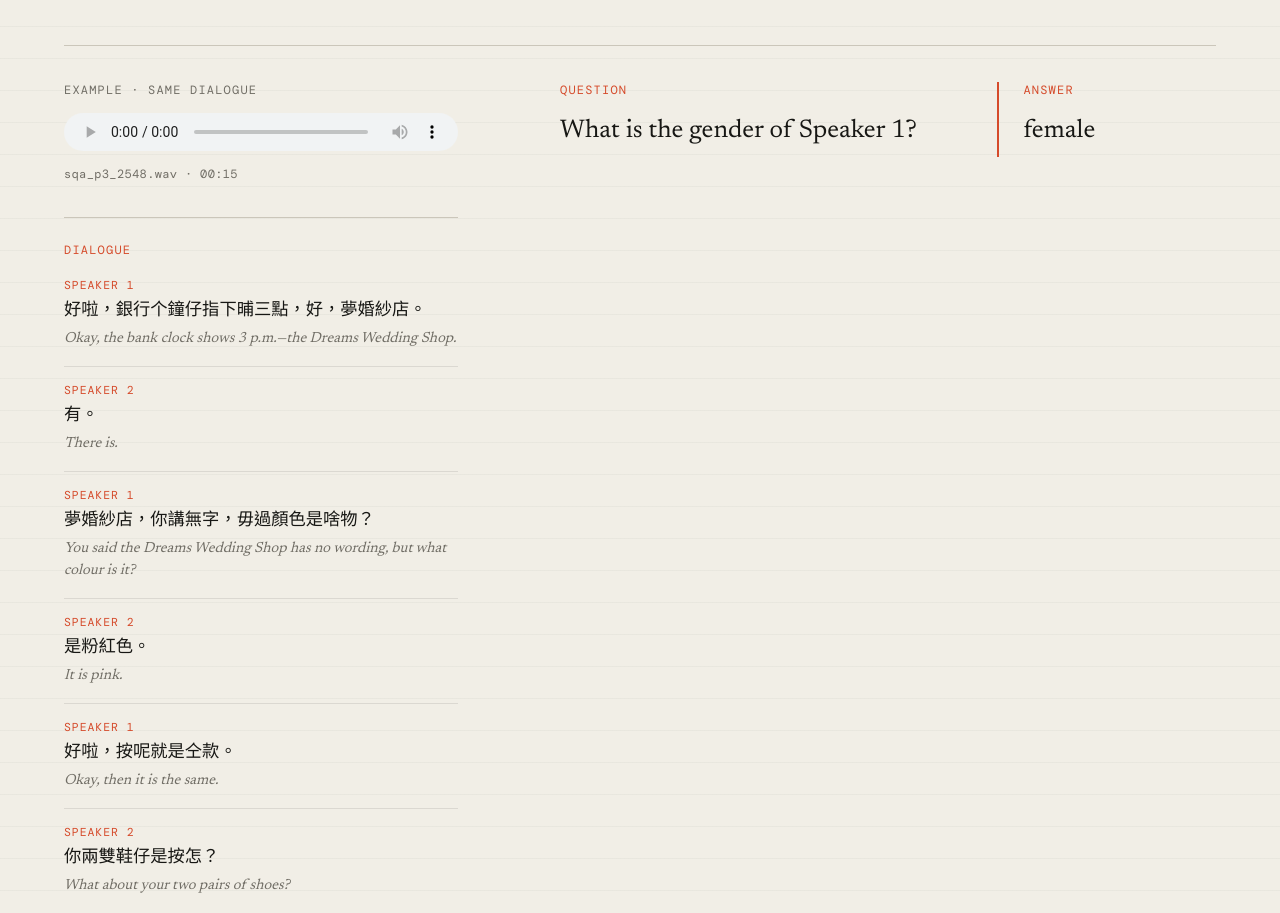
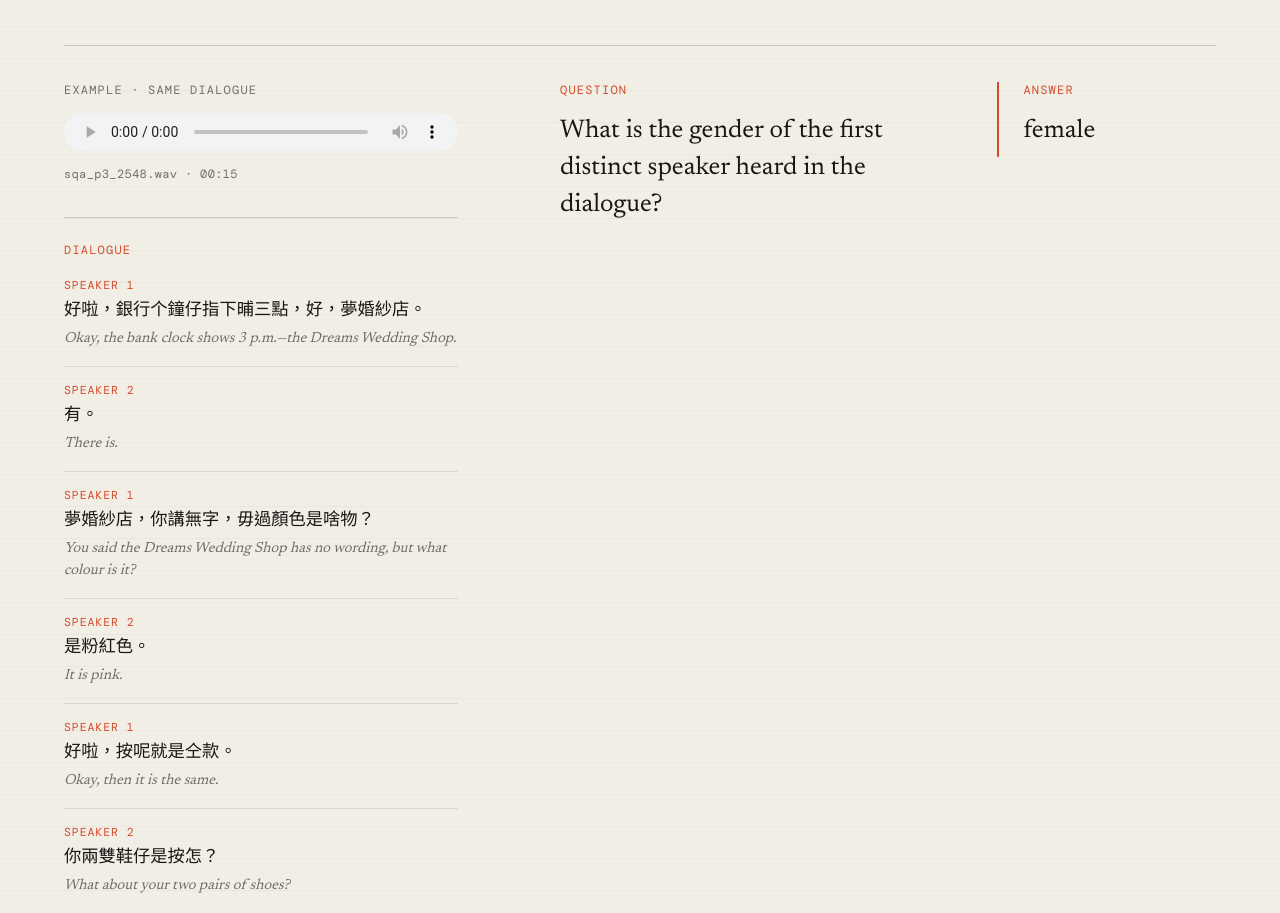
Before and after one commit to mattChrisP/Audio-SLM, a plain HTML site: page index.html in a window 1280 px wide. Shown: the part 1382-2295 px from the top of the page. Drawn offline with nearby package versions, Linux system fonts and the light colour scheme.

Commit message:
Clarify gender recognition sample question

```diff
--- a/index.html
+++ b/index.html
@@ -67,7 +67,7 @@
             </div>
           </div>
           <div class="sample-content">
-            <div class="qa-block"><span class="field-label">Question</span><p class="prompt-text">What is the gender of Speaker 1?</p></div>
+            <div class="qa-block"><span class="field-label">Question</span><p class="prompt-text">What is the gender of the first distinct speaker heard in the dialogue?</p></div>
             <div class="qa-block answer"><span class="field-label">Answer</span><p class="prompt-text">female</p></div>
           </div>
         </div>
```
